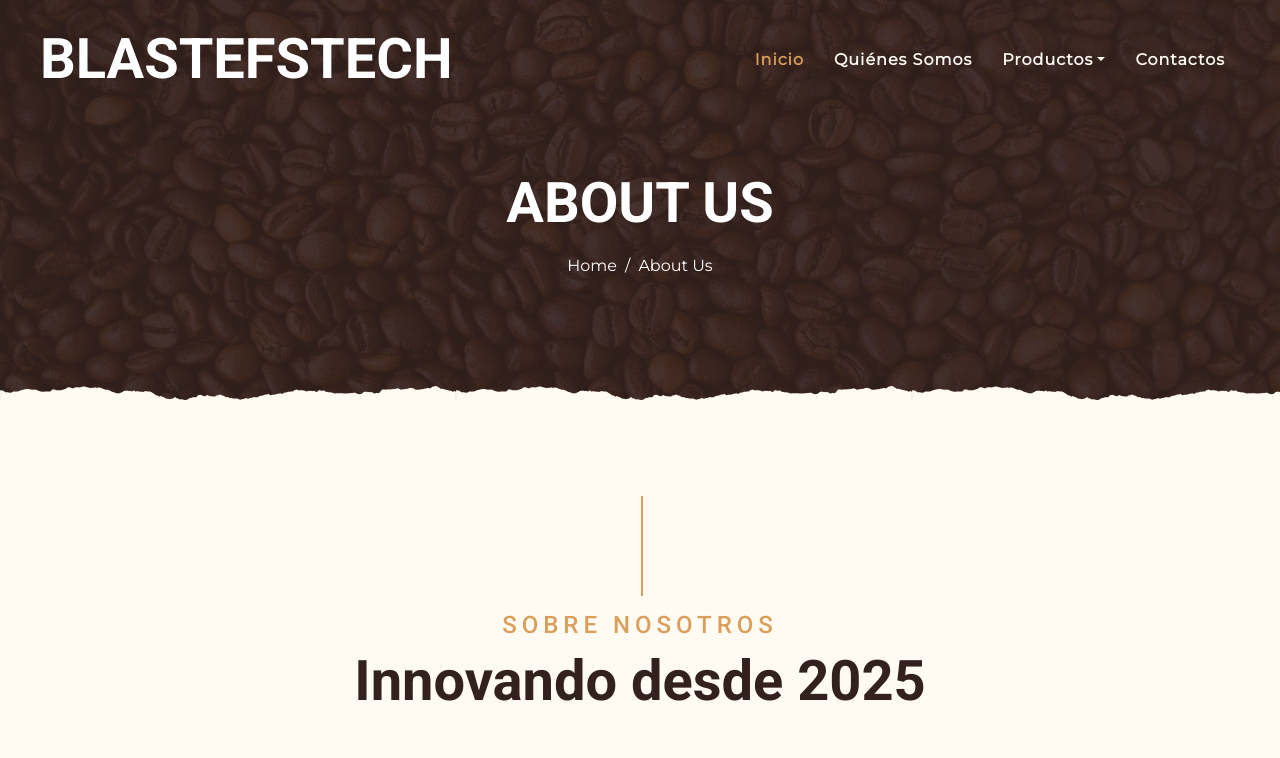
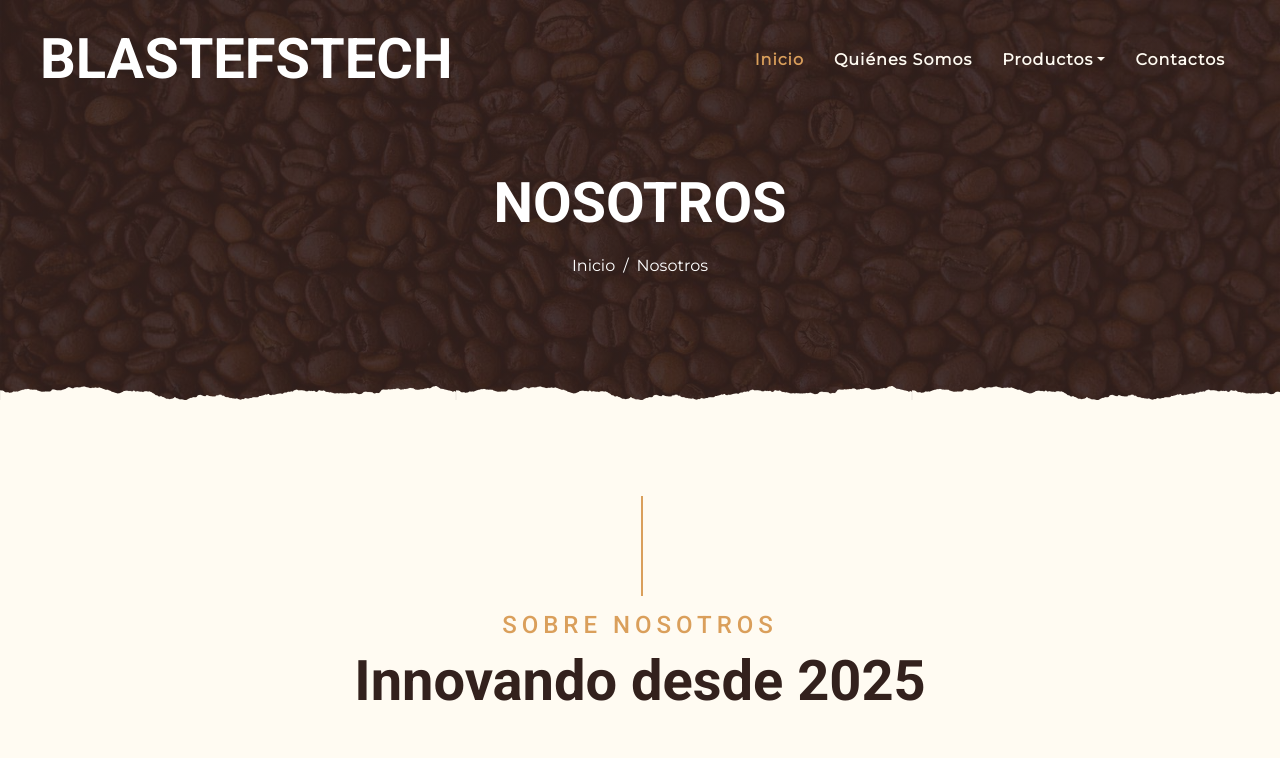
Before and after one commit to stuba908/Blaste.github.io, a plain HTML site: page about.html in a window 1280 px wide. Shown: the top 758 px of the page. Drawn offline with nearby package versions, Linux system fonts and the light colour scheme.

Commit message:
Cambios de nosotros

```diff
--- a/about.html
+++ b/about.html
@@ -58,11 +58,11 @@
     <!-- Page Header Start -->
     <div class="container-fluid page-header mb-5 position-relative overlay-bottom">
         <div class="d-flex flex-column align-items-center justify-content-center pt-0 pt-lg-5" style="min-height: 400px">
-            <h1 class="display-4 mb-3 mt-0 mt-lg-5 text-white text-uppercase">About Us</h1>
+            <h1 class="display-4 mb-3 mt-0 mt-lg-5 text-white text-uppercase">Nosotros</h1>
             <div class="d-inline-flex mb-lg-5">
-                <p class="m-0 text-white"><a class="text-white" href="">Home</a></p>
+                <p class="m-0 text-white"><a class="text-white" href="">Inicio</a></p>
                 <p class="m-0 text-white px-2">/</p>
-                <p class="m-0 text-white">About Us</p>
+                <p class="m-0 text-white">Nosotros</p>
             </div>
         </div>
     </div>
```
Also changed, not shown: index.html (+1 -1 lines), img/LOGO.jpg (added).
